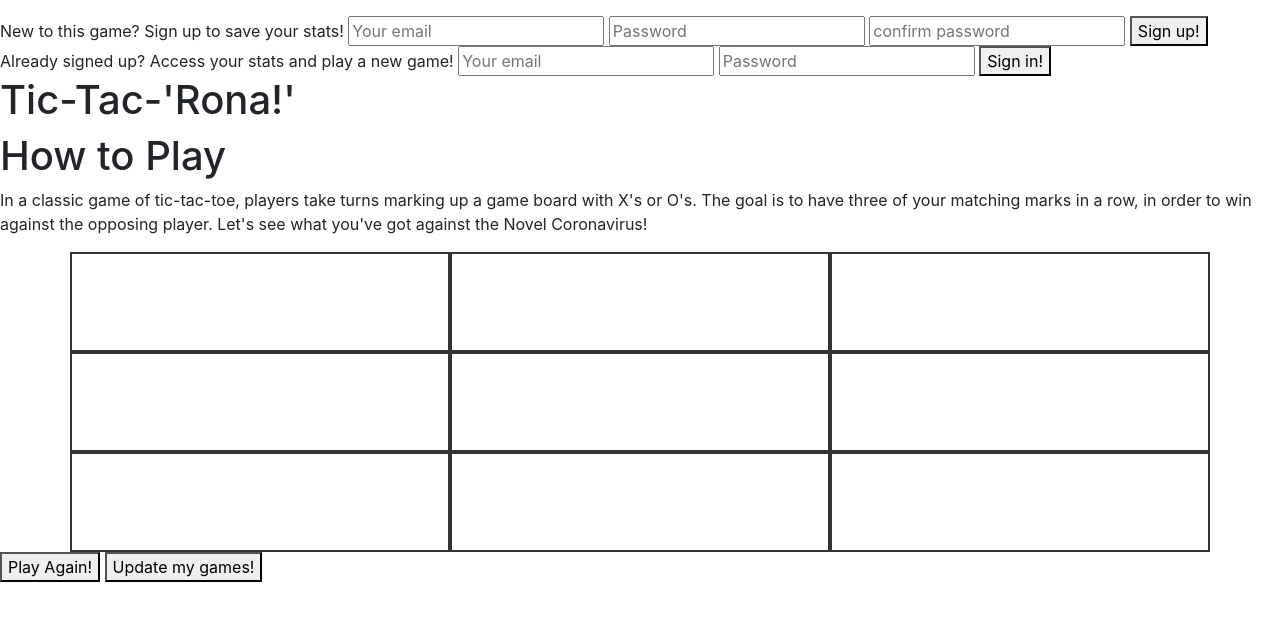
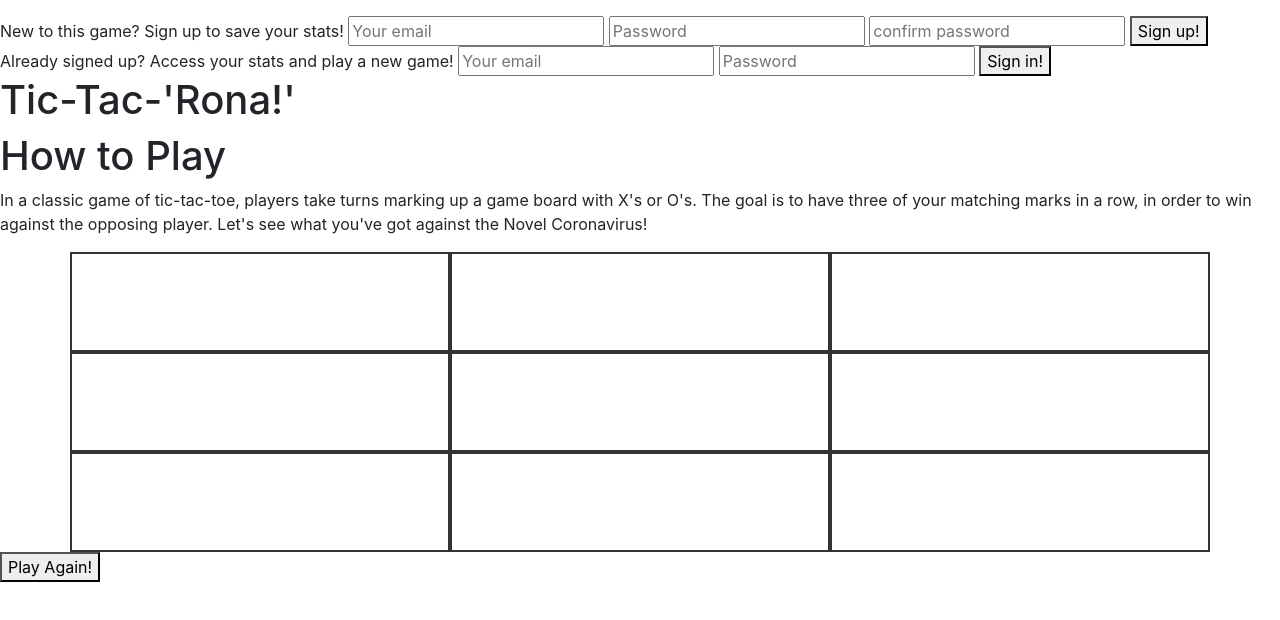
Before and after one commit to rubysattar/ticTacRona-client, a website built with webpack: page index.html in a window 1280 px wide. Built offline with nearby package versions, Linux system fonts and the light colour scheme.

Commit message:
don't need extra button or previous code for update game

```diff
--- a/index.html
+++ b/index.html
@@ -93,10 +93,6 @@
       <div class="endGame">
         <!-- reset button will need to refresh game -->
         <button id = "playAgain" type="reset">Play Again!</button>
-        <button id = "updateGame" type="submit">Update my games!</button>
       </div>
-
-
-
     </body>
 </html>
```
Also changed, not shown: assets/scripts/game/game_events.js (+2 -22 lines).
